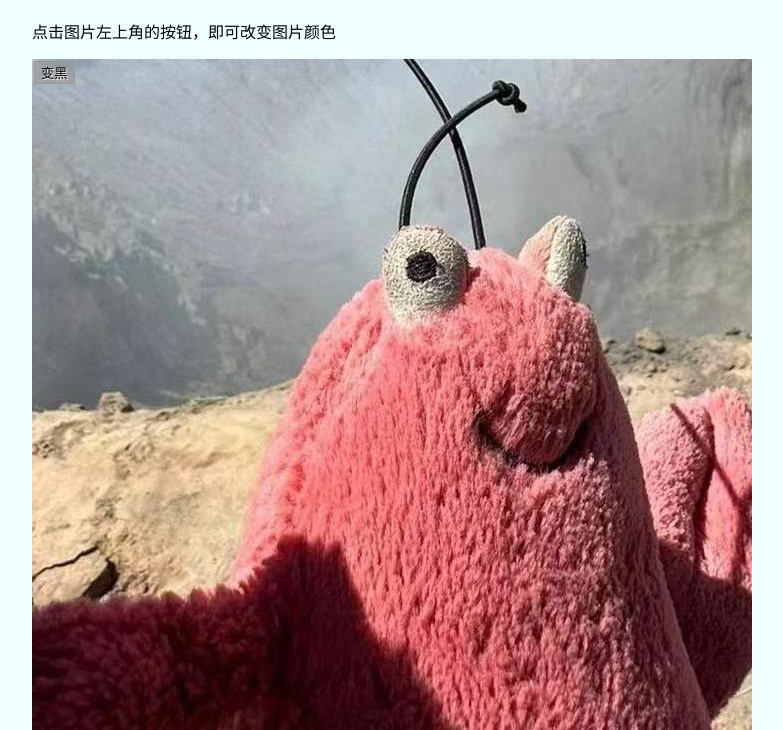
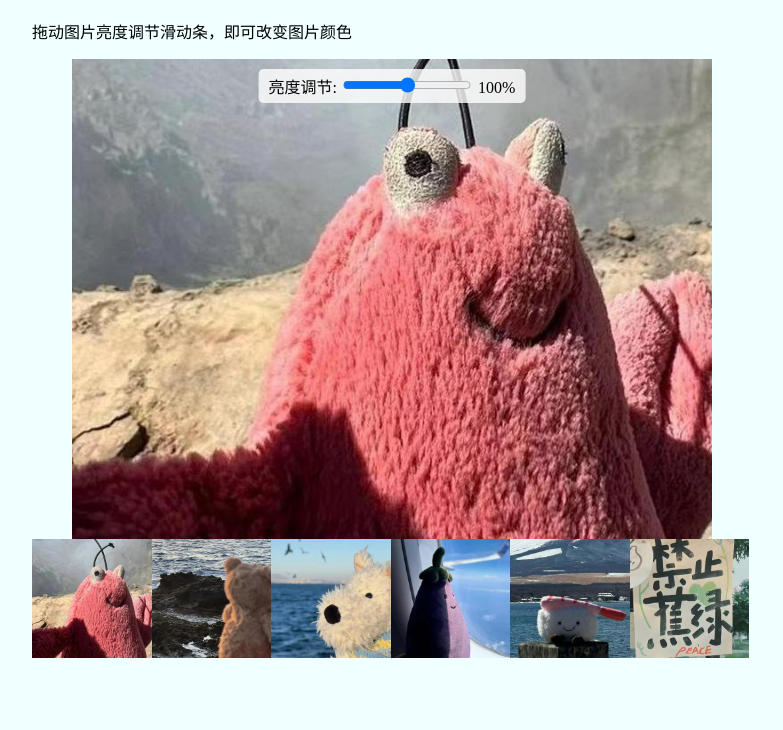
Before and after one commit to tonybblo/howork2.github.io, a plain HTML site: page hwork2/index.html in a window 1280 px wide. Shown: the part 70-800 px from the top of the page, without its empty margins (248-1031 px from the left). Drawn offline with Linux system fonts and the light colour scheme.

Commit message:
Add files via upload

```diff
--- a/hwork2/index.html
+++ b/hwork2/index.html
@@ -11,16 +11,17 @@
 
   <body>
     <h1>图片颜色调节</h1>
-    <p>点击图片左上角的按钮，即可改变图片颜色</p>
+    <p>拖动图片亮度调节滑动条，即可改变图片颜色</p>
     <div class="full-img">
       <img class="displayed-img" src="images/1.jpg" alt="Closeup of a human eye">
-      <div class="overlay"></div>
-      <button class="dark">变黑</button>
+      <div class="brightness-control">
+        <label for="brightness">亮度调节:</label>
+        <input type="range" id="brightness" min="0" max="200" value="100">
+        <span class="brightness-value">100%</span>
+      </div>
     </div>
 
     <div class="thumb-bar">
-
-
     </div>
     <script src="js.js"></script>
   </body>
--- a/hwork2/js.js
+++ b/hwork2/js.js
@@ -1,10 +1,11 @@
+// 获取主显示图片元素
 const displayedImage = document.querySelector('.displayed-img');
+// 获取缩略图容器元素
 const thumbBar = document.querySelector('.thumb-bar');
 
-const btn = document.querySelector('button');
-const overlay = document.querySelector('.overlay');
-
+// 定义图片文件名数组
 const images = ['1.jpg', `2.jpg`, `3.jpg`, `4.jpg`, `5.jpg`,'6.jpg'];
+// 定义每张图片对应的替代文本
 const alts = {
   '1.jpg' : 'firstone',
   '2.jpg' : 'secondone',
@@ -13,30 +14,49 @@ const alts = {
   '5.jpg' : 'fifthone',
   '6.jpg' : 'sixthone'
 }
-
-
+// 遍历图片数组，创建缩略图
 for (const image of images) {
+  // 创建新的图片元素
   const newImage = document.createElement('img');
+  // 设置图片源路径
   newImage.setAttribute('src', `images/${image}`);
+  // 设置图片替代文本
   newImage.setAttribute('alt', alts[image]);
+  // 将图片添加到缩略图容器中
   thumbBar.appendChild(newImage);
+  // 为每个缩略图添加点击事件监听器
   newImage.addEventListener('click', e => {
+    // 点击时更新主显示图片的源路径
     displayedImage.src = e.target.src;
+    // 同时更新主显示图片的替代文本
     displayedImage.alt = e.target.alt;
   });
 }
 
-/* Wiring up the Darken/Lighten button */
-
-btn.addEventListener('click', () => {
-  const btnClass = btn.getAttribute('class');
-  if (btnClass === 'dark') {
-    btn.setAttribute('class','light');
-    btn.textContent = '返回';
-    overlay.style.backgroundColor = 'rgba(0,0,0,0.5)';
-  } else {
-    btn.setAttribute('class','dark');
-    btn.textContent = '变黑';
-    overlay.style.backgroundColor = 'rgba(0,0,0,0)';
-  }
+// 等待 DOM 完全加载后再执行亮度调节代码
+document.addEventListener('DOMContentLoaded', () => {
+    // 获取亮度滑块元素
+    const brightnessSlider = document.querySelector('#brightness');
+    // 获取亮度值显示元素
+    const brightnessValue = document.querySelector('.brightness-value');
+    // 获取需要调节亮度的图片元素
+    const displayedImg = document.querySelector('.displayed-img');
+    // 检查所需元素是否都存在
+    if (brightnessSlider && brightnessValue && displayedImg) {
+        // 为亮度滑块添加输入事件监听器
+        brightnessSlider.addEventListener('input', function() {
+            // 获取当前滑块值
+            const value = this.value;
+            // 更新亮度值显示
+            brightnessValue.textContent = value + '%';
+            // 应用亮度滤镜到图片
+            displayedImg.style.filter = `brightness(${value}%)`;
+        });
+        // 初始化亮度值为100%
+        brightnessSlider.value = 100;
+        // 设置初始显示文本
+        brightnessValue.textContent = '100%';
+        // 设置初始亮度滤镜
+        displayedImg.style.filter = 'brightness(100%)';
+    }
 });
--- a/hwork2/styles.css
+++ b/hwork2/styles.css
@@ -12,17 +12,15 @@ h1 {
   .full-img {
     position: relative;
     display: block;
-    width: 720px;
-    height: 720px;
+    width: 640px;
+    height: 480px;
+    margin: 0 auto;
   }
 
-  .overlay {
-    position: absolute;
-    top: 0;
-    left: 0;
-    width: 720px;
-    height: 720px;
-    background-color: rgba(0,0,0,0);
+  .displayed-img {
+    width: 100%;
+    height: 100%;
+    object-fit: cover;
   }
 
   button {
@@ -42,3 +40,14 @@ h1 {
     float: left;
     cursor: pointer;
   }
+
+  .brightness-control {
+    position: absolute;
+    top: 10px;
+    left: 50%;
+    transform: translateX(-50%);
+    background-color: rgba(255, 255, 255, 0.8);
+    padding: 5px 10px;
+    border-radius: 5px;
+    z-index: 2;
+  }
```
